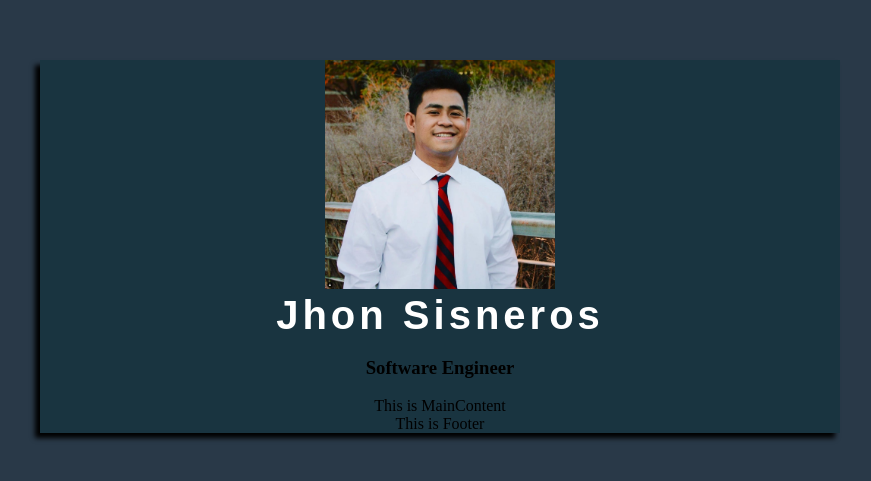
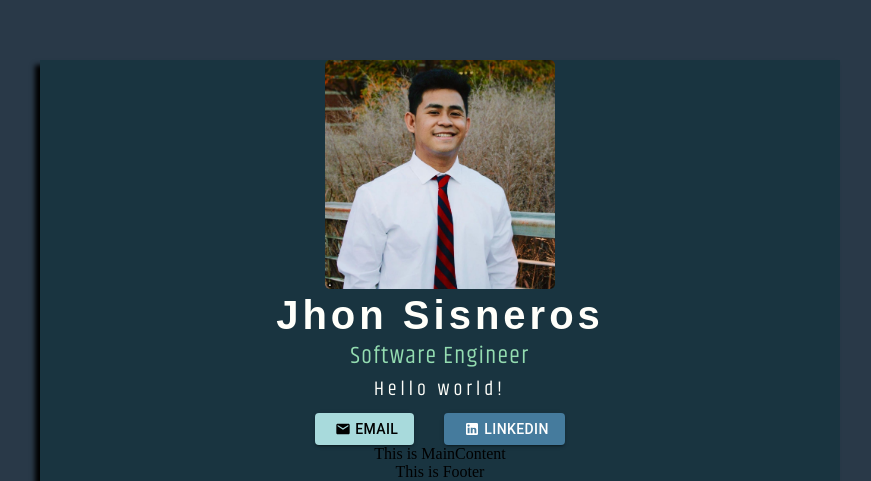
Before and after one commit to jayhons99/business-card, a React (Vite) app: page / in a window 1280 px wide. Shown: the part 340-821 px from the top of the page, without its empty margins (200-1071 px from the left). Before the commit the page ends 800 px from the top, so only its background shows below. Built offline with nearby package versions, Linux system fonts and the light colour scheme; a web font is replaced by a local one.

Commit message:
finish header and styling; work on main content next

```diff
--- a/package.json
+++ b/package.json
@@ -10,6 +10,10 @@
     "preview": "vite preview"
   },
   "dependencies": {
+    "@emotion/react": "^11.11.0",
+    "@emotion/styled": "^11.11.0",
+    "@mui/icons-material": "^5.11.16",
+    "@mui/material": "^5.13.0",
     "react": "^18.2.0",
     "react-dom": "^18.2.0"
   },
--- a/src/components/Header.jsx
+++ b/src/components/Header.jsx
@@ -1,11 +1,53 @@
 import personalPic from "/me.png";
+import { Button } from "@mui/material";
+// import theme from "../Theme";
+import EmailIcon from "@mui/icons-material/Email";
+import LinkedInIcon from "@mui/icons-material/LinkedIn";
 
 const Header = () => {
   return (
     <div className="--header">
-      <img src={personalPic} className="header--picture" />
+      <img src={personalPic} className="--header-pic" />
       <h1>Jhon Sisneros</h1>
-      <h3>Software Engineer</h3>
+      <h3 className="--header-title">Software Engineer</h3>
+      <p className="--header-tag">Hello world!</p>
+      <div className="--header-buttton-container">
+        <Button
+          variant="contained"
+          href="mailto: jhonrsisneros@gmail.com"
+          className="--header-email"
+          sx={{
+            backgroundColor: "#a8dadc",
+            height: "32px",
+            color: "black",
+            ":hover": {
+              bgcolor: "#f1faee",
+              textDecoration: "underline",
+            },
+          }}
+        >
+          <EmailIcon className="--header-icons" />
+          Email
+        </Button>
+
+        <Button
+          variant="contained"
+          color="secondary"
+          href="https://www.linkedin.com/in/jhon-sisneros"
+          sx={{
+            backgroundColor: "#457b9d",
+            height: "32px",
+            ":hover": {
+              bgcolor: "#1d3557",
+              textDecoration: "underline",
+            },
+          }}
+          className="--header-linkedin"
+        >
+          <LinkedInIcon className="--header-icons" />
+          LinkedIn
+        </Button>
+      </div>
     </div>
   );
 };
--- a/src/index.css
+++ b/src/index.css
@@ -1,4 +1,5 @@
 @import url("https://fonts.googleapis.com/css2?family=Genos:wght@700&display=swap");
+@import url("https://fonts.googleapis.com/css2?family=Khand&display=swap");
 
 body {
   background-color: #293948;
@@ -24,14 +25,42 @@ body {
   box-shadow: -5px 5px 5px black;
 }
 
-.header--picture {
+.--header-pic {
   width: 230px;
+  border-radius: 5px;
 }
 
 .--header > h1 {
   font-family: "Genos", sans-serif;
   font-size: 40px;
   letter-spacing: 0.1em;
-  color: white;
+  color: #fffffa;
   margin: 0;
 }
+
+.--header-title {
+  font-family: "Khand", sans-serif;
+  letter-spacing: 0.09rem;
+  font-size: 24px;
+  font-weight: 400;
+  color: #94ddb1;
+  margin: 0;
+}
+.--header-tag {
+  font-family: "Khand", sans-serif;
+  font-size: 20px;
+  letter-spacing: 0.25rem;
+  margin: 0;
+  color: #fffffa;
+}
+
+.--header-buttton-container {
+  display: flex;
+  justify-content: center;
+  gap: 30px;
+  margin-top: 8px;
+}
+
+.--header-icons {
+  height: 16px !important;
+}
```
Also changed, not shown: 1 other file (tests, documents, lock files or other folders).
